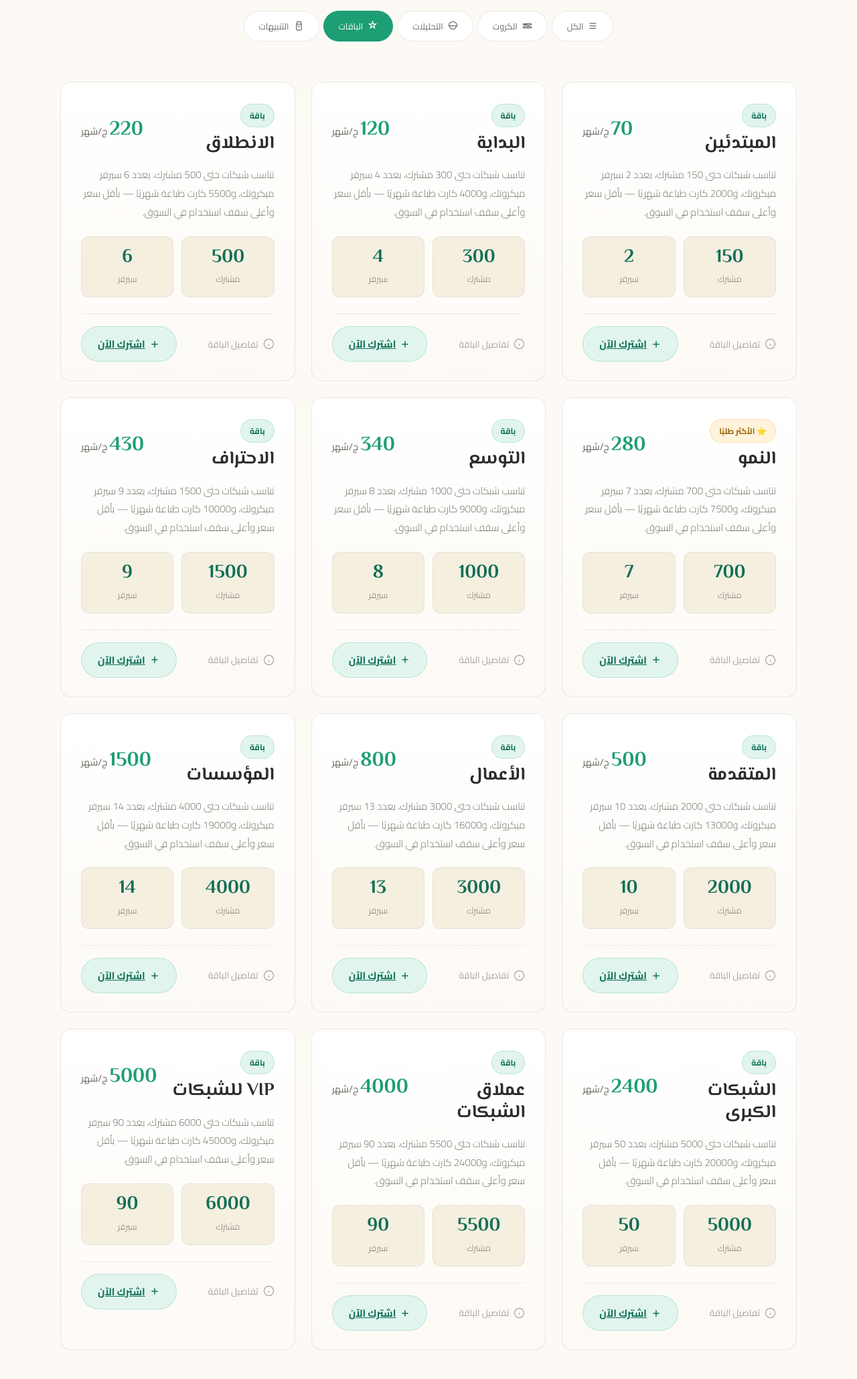
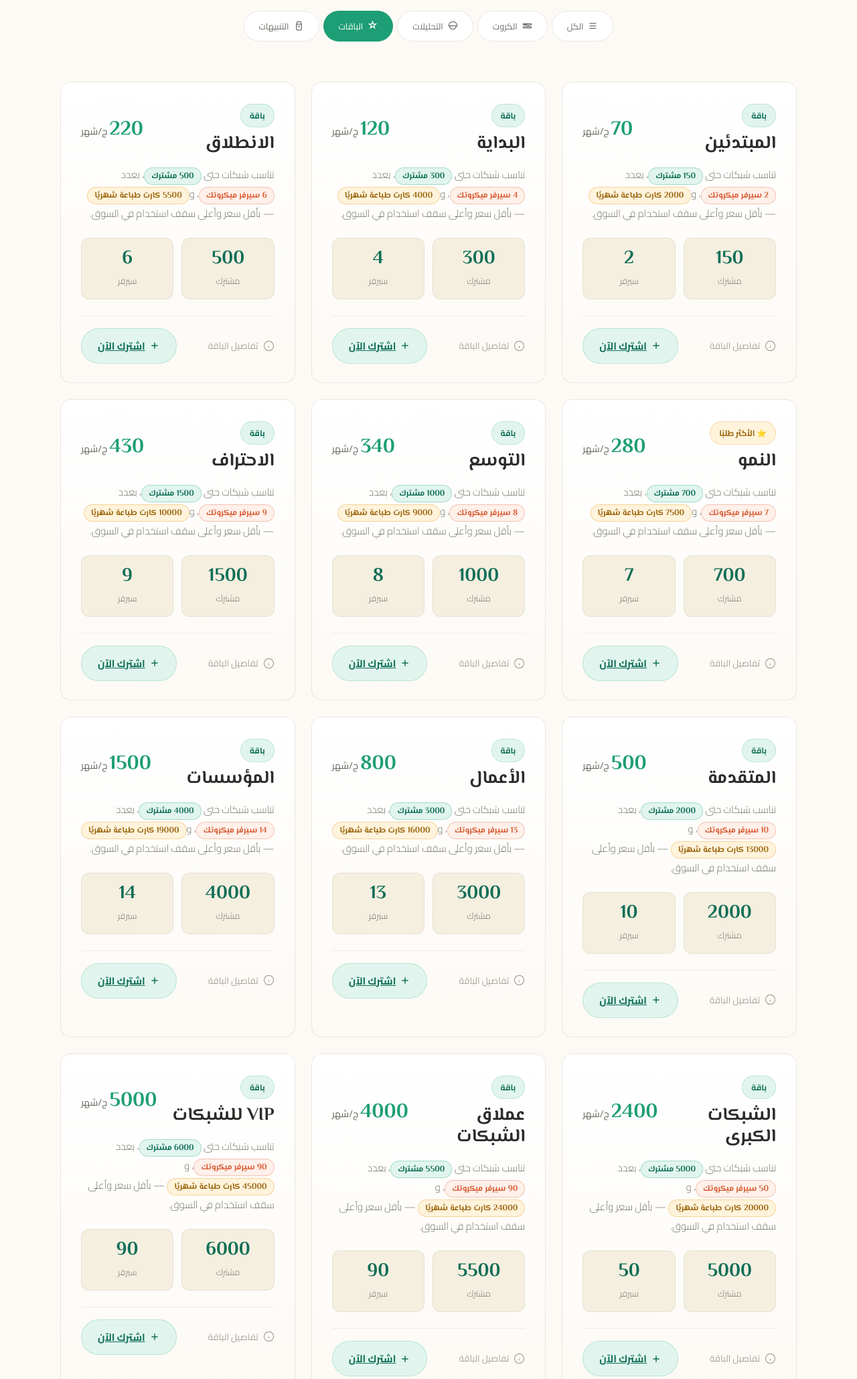
Before and after one commit to Ziad-cpu-hue/ConnectOS, a Django app: page / in a window 1280 px wide. Shown: the part 1885-3944 px from the top of the page at 67% size. Run offline with Django 5.2, Linux system fonts and the light colour scheme; data comes from the database, SQL or seed files in the repository.

Commit message:
Add files via upload

```diff
--- a/ConnectOS/static/css/landing-shack-ar.css
+++ b/ConnectOS/static/css/landing-shack-ar.css
@@ -786,6 +786,35 @@ nav.scrolled {
 	margin-bottom: 16px;
 }
 
+/* أرقام الباقة المهمة (المشتركين / السيرفرات / كروت الطباعة) — بارزة
+   بلون وحدود وخط مختلف عشان تلفت نظر العميل فورًا */
+.stat-highlight {
+	display: inline-flex;
+	align-items: center;
+	font-family: "El Messiri", serif;
+	font-weight: 700;
+	font-size: 12.5px;
+	padding: 2px 10px;
+	border-radius: 100px;
+	white-space: nowrap;
+	line-height: 1.6;
+}
+.stat-highlight-clients {
+	background: var(--teal-l);
+	color: var(--teal-d);
+	border: 1.5px solid rgba(29, 158, 117, 0.3);
+}
+.stat-highlight-servers {
+	background: #fff0ea;
+	color: var(--coral);
+	border: 1.5px solid rgba(216, 90, 48, 0.3);
+}
+.stat-highlight-cards {
+	background: var(--amber-l);
+	color: #9a640a;
+	border: 1.5px solid rgba(232, 153, 26, 0.35);
+}
+
 .card-chips {
 	display: flex;
 	gap: 6px;
```
